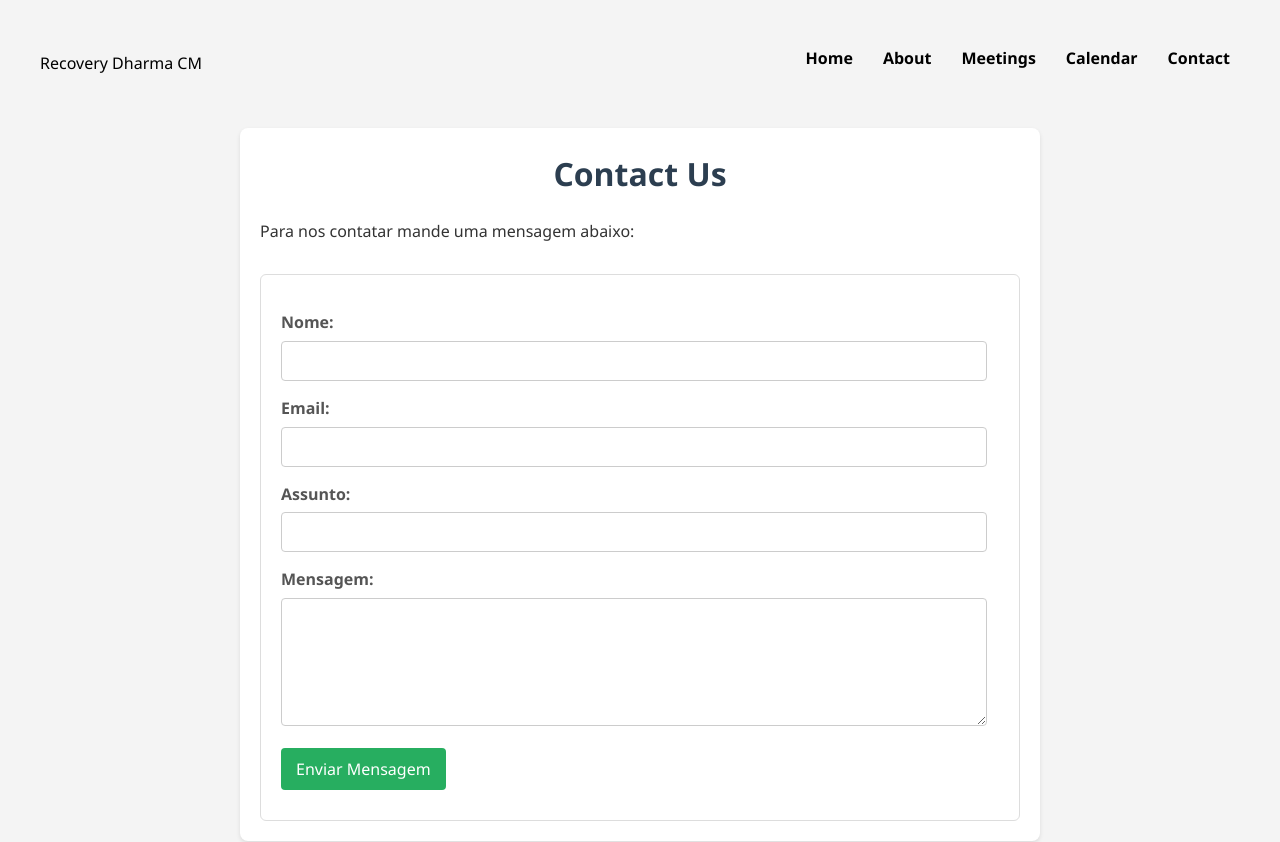
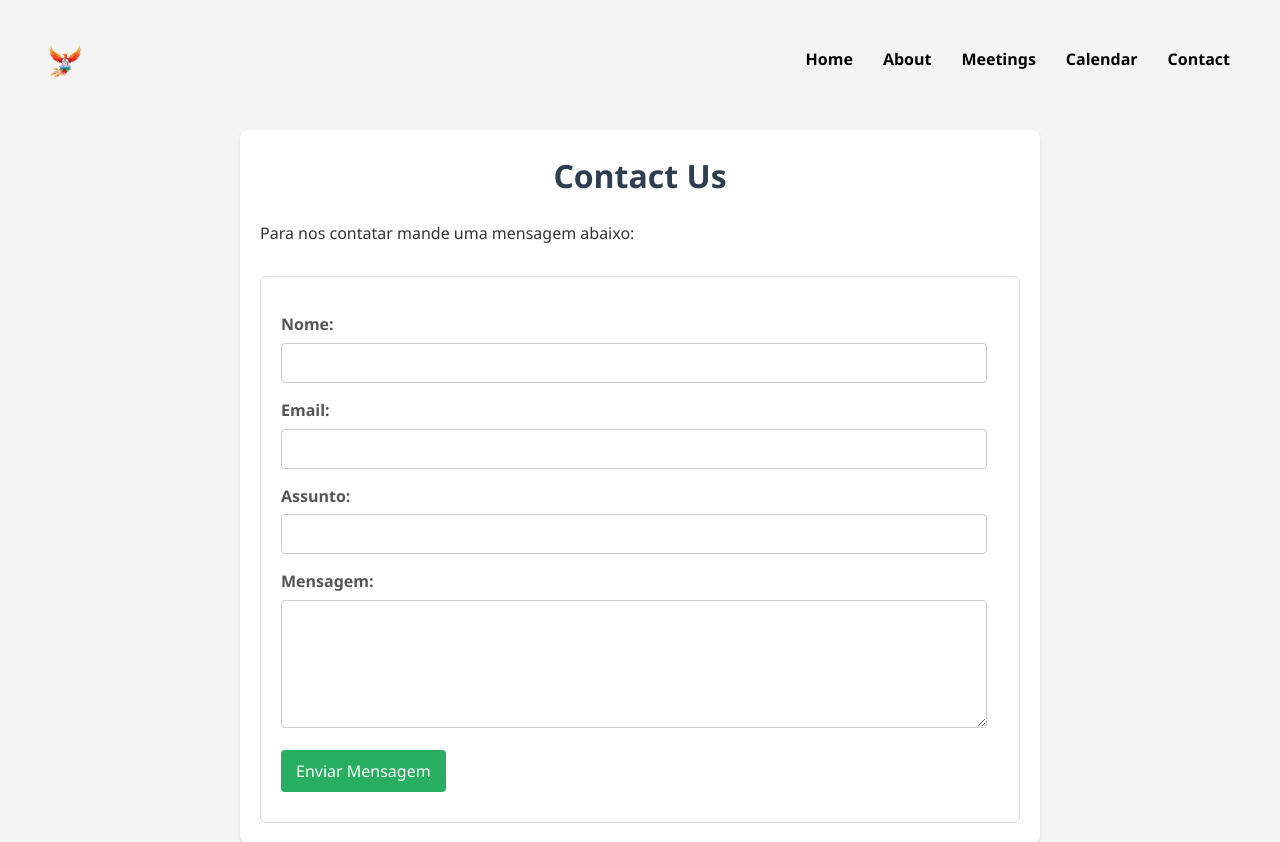
Before and after one commit to ThayRibeiro0/recovery_dharma-costa-mesa, a Flask app: page /contact in a window 1280 px wide. Shown: the top 842 px of the page. Run offline with Flask 3, Linux system fonts and the light colour scheme.

Commit message:
update contact logo

```diff
--- a/templates/contact.html
+++ b/templates/contact.html
@@ -16,7 +16,7 @@
 <body>
   <header class="top-nav">
     <div class="logo">
-            <span>Recovery Dharma CM</span>
+        <img src="/static/logo.png" alt="Recovery Dharma Costa Mesa logo">
     </div>
     <nav>
         <a href="{{ url_for('home') }}">Home</a>
```
Lines whose indentation alone changed are shown as unchanged.
